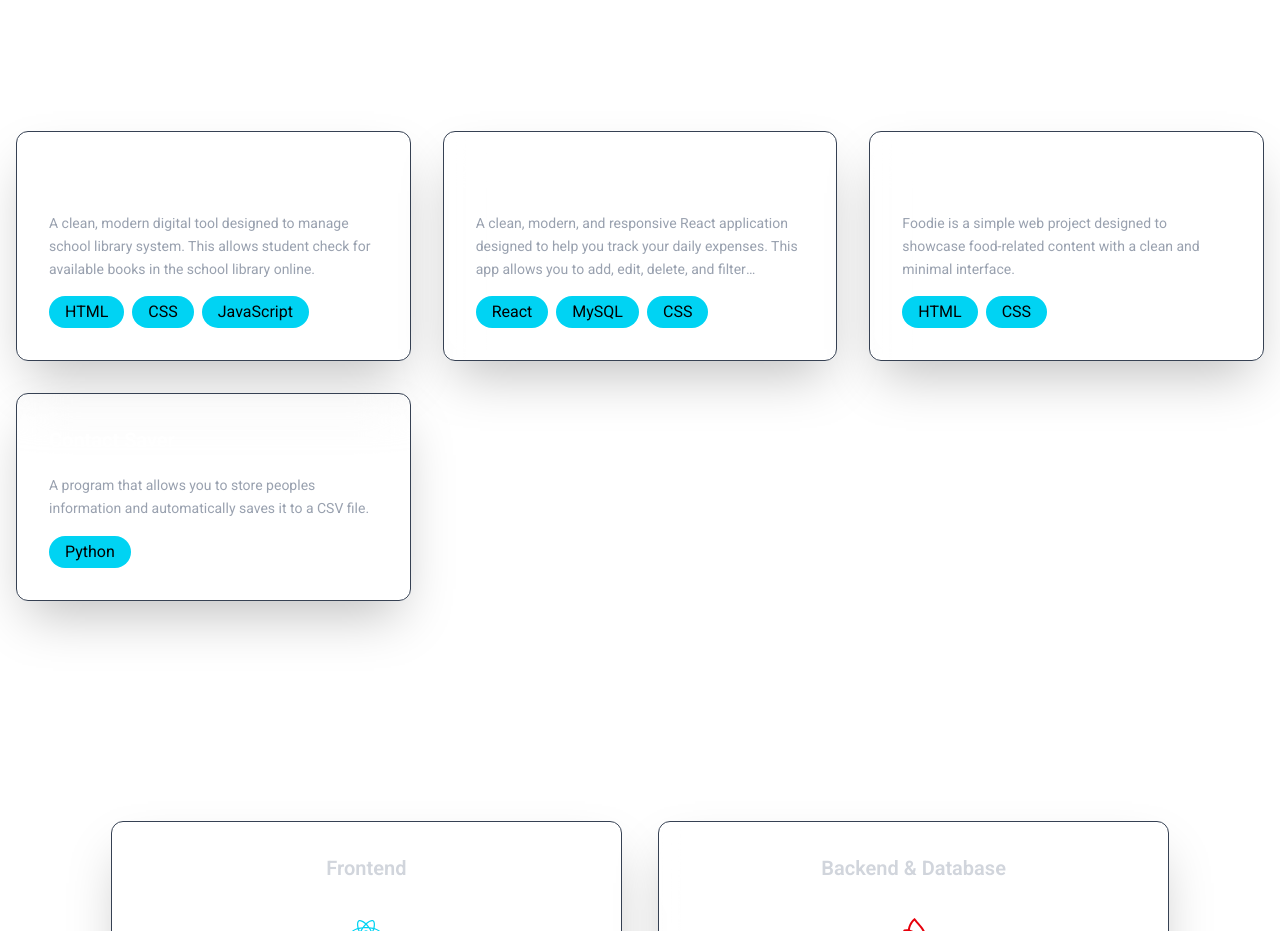
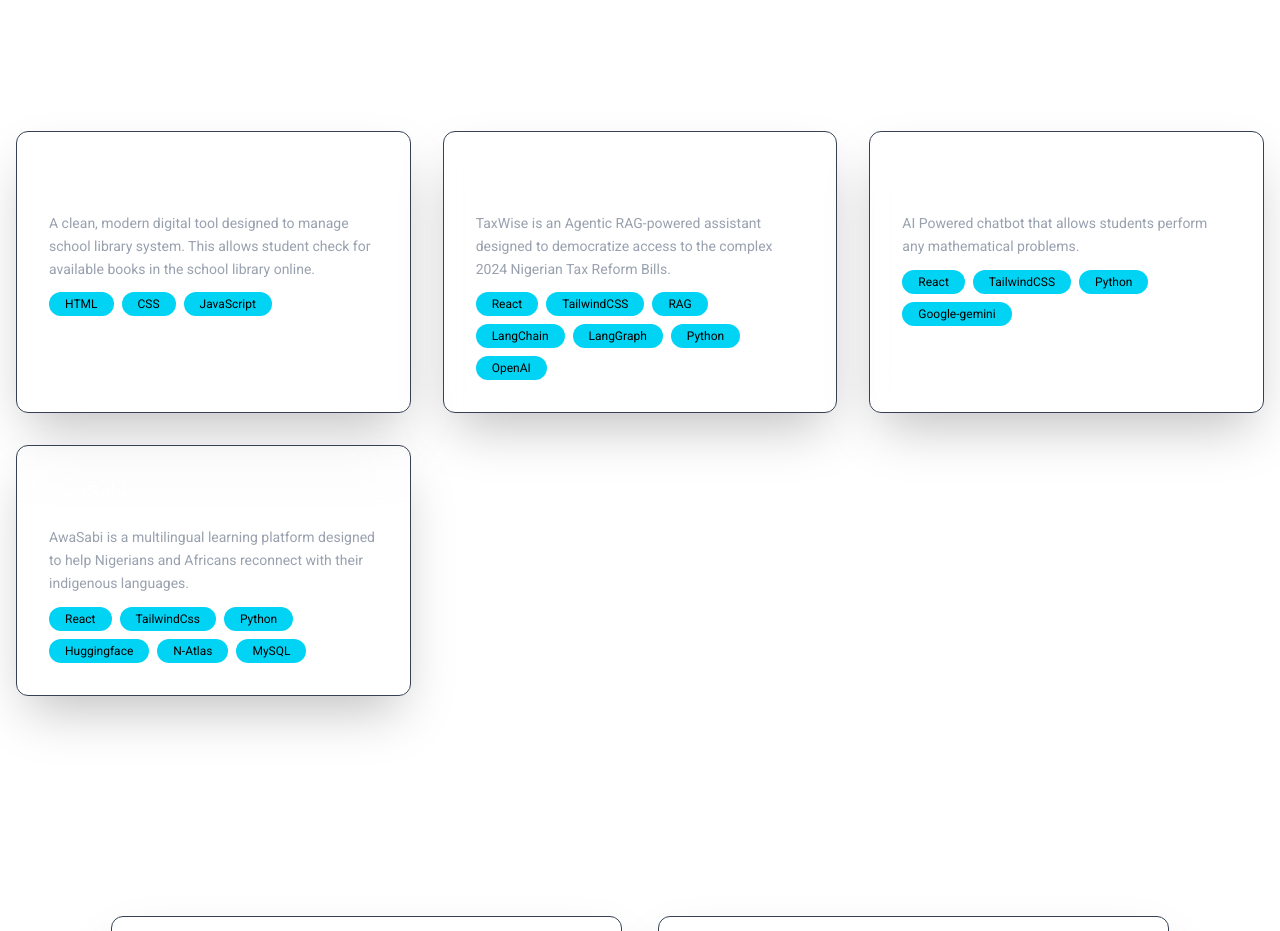
Before and after one commit to olusolasomorin/My-Portfolio, a React (Vite) app in the folder Olusola_Somorin/: page / in a window 1280 px wide. Shown: the part 1480-2411 px from the top of the page. Built offline with nearby package versions, Linux system fonts and the light colour scheme; a web font is replaced by a local one.

Commit message:
project section updated and project modal included

```diff
--- a/Olusola_Somorin/src/components/Ai.jsx
+++ b/Olusola_Somorin/src/components/Ai.jsx
@@ -66,11 +66,23 @@ function Ai() {
         }
     };
 
+    const openModal = () => {
+        setIsChatOpen(true);
+        // Prevent background scrolling when modal is open
+        document.body.style.overflow = 'hidden';
+    };
+
+    const closeModal = () => {
+        setIsChatOpen(null);
+        // Restore background scrolling
+        document.body.style.overflow = 'unset';
+    };
+
     return (
         <div>
             <div className="fixed bottom-6 right-6 z-50">
                 <button
-                onClick={() => setIsChatOpen(true)} // Always opens the modal
+                onClick={() => openModal(true)} // Always opens the modal
                 className="w-16 h-16 bg-cyan-400 hover:bg-cyan-400 rounded-full shadow-[0_0_20px_rgba(6,182,212,0.6)] flex items-center justify-center text-black transition-all hover:scale-110 active:scale-95 cursor-pointer"
                 >
                 <BotMessageSquare size={38} />
@@ -81,35 +93,35 @@ function Ai() {
             {isChatOpen && (
                 // Overlay and Centering container. Clicking here closes the modal.
                 <div
-                className="fixed inset-0 z-100 bg-black/80 backdrop-blur-sm flex items-center justify-center p-4"
-                onClick={() => setIsChatOpen(false)} // Close modal when clicking outside
+                className="fixed inset-0 z-100 bg-black/50 backdrop-blur-md flex items-center justify-center p-4"
+                onClick={closeModal} // Close modal when clicking outside
                 >
 
                     {/* Modal Content container */}
                     <div
-                        className="w-full max-w-lg bg-white/ backdrop-blur-xl border border-gray-700 rounded-xl shadow-2xl shadow-gray-500/400 flex flex-col overflow-hidden h-[90vh] md:h-[600px]
+                        className="w-full max-w-lg bg-black/50 backdrop-blur-md border border-cyan-900 rounded-xl shadow-2xl shadow-gray-500/400 flex flex-col overflow-hidden h-[90vh] md:h-[600px]
                                 animate-in zoom-in-95 fade-in duration-300"
                         // Prevent overlay click from closing the modal when clicking inside the chat box
                         onClick={(e) => e.stopPropagation()}
                     >
 
                         {/* Chat Header */}
-                        <div className="bg-white/ backdrop-blur-xl border-b border-gray-700 p-4 flex justify-between items-center shrink-0">
+                        <div className="bg-black/50 backdrop-blur-md border-b border-cyan-900 p-4 flex justify-between items-center shrink-0">
                             <div className="flex items-center gap-2">
                                 <Bot className="text-white" size={20} />
                                 <h3 className="font-bold text-cyan-400">Olusola's AI Assistant</h3>
                             </div>
                             {/* Close Button */}
                             <button
-                                onClick={() => setIsChatOpen(false)}
-                                className="text-gray-300 hover:text-white p-1 rounded-full hover:bg-cyan-700 transition-colors"
+                                onClick={closeModal}
+                                className="text-gray-300 hover:text-cyan-400 p-1 cursor-pointer rounded-full md:hover:scale-120 transition-all duration-300"
                             >
                                 <X size={18} />
                             </button>
                         </div>
 
                         {/* Chat Messages Area */}
-                        <div className="flex-1 p-4 overflow-y-auto bg-white/2 backdrop-blur-xl flex flex-col gap-3">
+                        <div className="flex-1 p-4 overflow-y-auto bg-black/50 backdrop-blur-md flex flex-col gap-3">
                             {messages.map((msg) => (
                                 <div
                                 key={msg.id}
@@ -146,7 +158,7 @@ function Ai() {
                         </div>
 
                         {/* Chat Input Area */}
-                        <form onSubmit={handleSendMessage} className="p-3 bg-white/ backdrop-blur-xl border-t border-gray-700 flex gap-2 shrink-0">
+                        <form onSubmit={handleSendMessage} className="p-3 bg-black/50 backdrop-blur-md border-t border-gray-700 flex gap-2 shrink-0">
                             <input
                                 type="text"
                                 value={chatInput}
@@ -156,7 +168,7 @@ function Ai() {
                             />
                             <button
                                 type="submit"
-                                className="bg-cyan-400 hover:bg-cyan-300 text-black p-2 rounded-lg transition-colors duration-500"
+                                className="bg-cyan-400 hover:bg-cyan-300 text-black p-2 rounded-lg transition-colors cursor-pointer duration-500"
                                 disabled={!chatInput.trim()}
                             >
                                 <Send size={18} />
--- a/Olusola_Somorin/src/components/ProjectPage.jsx
+++ b/Olusola_Somorin/src/components/ProjectPage.jsx
@@ -1,58 +1,165 @@
+import { useState } from 'react';
+import { X, Github, ExternalLink } from 'lucide-react'; // Ensure you have lucide-react installed or use standard emojis/icons
+
 function ProjectPage() {
+    const [selectedProject, setSelectedProject] = useState(null);
+
     const projectsData = [
         {
             id: 1,
             title: "Library Management System",
+            role: "Frontend",
+            image: "https://placehold.co/600x400/1e293b/06b6d4?text=Library+System",
             description: "A clean, modern digital tool designed to manage school library system. This allows student check for available books in the school library online.",
+            fullDescription: "This comprehensive system automates the borrowing process, tracks overdue books, and provides a digital catalog for students. It features an admin dashboard for librarians to manage inventory and student records efficiently.",
             tags: ["HTML", "CSS", "JavaScript"],
             link: "https://github.com/olusolasomorin/Library-Management-System"
         },
         {
             id: 2,
-            title: "Expense Tracker",
-            description: "A clean, modern, and responsive React application designed to help you track your daily expenses. This app allows you to add, edit, delete, and filter expenses, all while visualizing your spending habits with a simple and clear dashboard. All currency is formatted for Nigerian Naira (₦).",
-            tags: ["React", "MySQL", "CSS"],
-            link: "https://github.com/olusolasomorin/Expense-Tracker-with-React"
+            title: "TaxWise(AI)",
+            role: "Frontend Development & UI/UX Design",
+            image: "https://ik.imagekit.io/olusola/taxwise.jpeg",
+            description: "TaxWise is an Agentic RAG-powered assistant designed to democratize access to the complex 2024 Nigerian Tax Reform Bills.",
+            fullDescription: "As Nigeria undergoes a massive overhaul of its fiscal policies set for implementation in January 2026, this project aims to bridge the gap between dense legal documentation and public understanding using advanced RAG pipelines.",
+            tags: ["React", "TailwindCSS", "RAG", "LangChain", "LangGraph", "Python", "OpenAI"],
+            link: "https://github.com/dekpo23/Tax-Assistant"
         },
         {
             id: 3,
-            title: "Foodie Website",
-            description: "Foodie is a simple web project designed to showcase food-related content with a clean and minimal interface.",
-            tags: ["HTML", "CSS"],
-            link: "https://github.com/AjeeAI/html_project1"
+            title: "MathBot(AI)",
+            role: "Personal Project",
+            image: "https://placehold.co/600x400/1e293b/06b6d4?text=MathBot",
+            description: "AI Powered chatbot that allows students perform any mathematical problems.",
+            fullDescription: "MathBot leverages Gemini's capabilities to break down complex calculus and algebra problems into step-by-step explanations, helping students understand the 'why' behind the solution.",
+            tags: ["React", "TailwindCSS", "Python", "Google-gemini"],
+            link: "https://github.com/olusolasomorin/Mathematics-Chatbot"
         },
         {
             id: 4,
-            title: "Contact Saver",
-            description: "A program that allows you to store peoples information and automatically saves it to a CSV file.",
-            tags: ["Python"],
-            link: "https://github.com/olusolasomorin/Contact_Saver"
+            title: "AwaSabi",
+            role: "Frontend Development & UI/UX Design",
+            image: "https://ik.imagekit.io/olusola/awasbi.jpeg",
+            description: "AwaSabi is a multilingual learning platform designed to help Nigerians and Africans reconnect with their indigenous languages.",
+            fullDescription: "Using NLP and community-driven datasets, AwaSabi creates an immersive learning environment for endangered African languages, featuring interactive lessons and voice recognition practice.",
+            tags: ["React", "TailwindCss", "Python", "Huggingface", "N-Atlas", "MySQL"],
+            link: "https://github.com/AjeeAI/Awarri-hackathon"
         }
     ];
+
+    const openModal = (project) => {
+        setSelectedProject(project);
+        // Prevent background scrolling when modal is open
+        document.body.style.overflow = 'hidden';
+    };
+
+    const closeModal = () => {
+        setSelectedProject(null);
+        // Restore background scrolling
+        document.body.style.overflow = 'unset';
+    };
 
     return (
         <div className="md:flex flex-col items-center max-w-7xl mx-auto my-24 px-4">
             <h2 className="text-white text-4xl font-bold font-secondary text-center mb-12">
                 Projects
             </h2>
+
             <div className="grid w-full sm:grid-cols-2 lg:grid-cols-3 gap-8">
                 {projectsData.map((project) => (
-                    <a href={project.link} target="_blank" key={project.id} className="text-white border flex flex-col border-gray-700 bg-white/5 backdrop-blur-xl mx-auto p-8 rounded-xl shadow-2xl hover:scale-105 md:hover:scale-110 transition-all duration-800 hover:border-cyan-400 hover:text-cyan-400">
+                    // CHANGED: <a> to <div>, added onClick, removed href (link is now in modal)
+                    <div
+                        key={project.id}
+                        onClick={() => openModal(project)}
+                        className="group cursor-pointer text-white border flex flex-col border-gray-700 bg-white/5 backdrop-blur-xl mx-auto p-8 rounded-xl shadow-2xl hover:scale-105 md:hover:scale-105 transition-all duration-800 hover:border-cyan-400 hover:text-cyan-400"
+                    >
                         <div className="font-semibold text-xl mb-5">{project.title}</div>
-                        <div className="text-gray-400 text-sm grow leading-relaxed line-clamp-3 mb-4">{project.description}</div>
+                        <div className="text-gray-400 text-sm leading-relaxed line-clamp-3 mb-3">
+                            {project.description}
+                        </div>
                         <div className="flex gap-2 flex-wrap">
                             {project.tags.map((tag, index) => (
-                                <span key={index} className="bg-cyan-400 text-black px-4 py-1 rounded-4xl">
+                                <span key={index} className="bg-cyan-400 text-xs text-black px-4 py-1 rounded-3xl transition-colors duration-300 group-hover:bg-gray-200 group-hover:text-black">
                                     {tag}
                                 </span>
                             ))}
-
                         </div>
-                    </a>
+                    </div>
                 ))}
             </div>
+
+            {/* --- MODAL IMPLEMENTATION --- */}
+            {selectedProject && (
+                <div
+                    className="fixed inset-0 z-50 flex justify-center items-center p-4 bg-black/50 backdrop-blur-md"
+                    onClick={closeModal} // Close when clicking the background
+                >
+                    <div
+                        className="bg-back/50 backdrop-blur-md border border-cyan-900 w-full max-w-2xl max-h-[90vh] overflow-y-auto rounded-xl shadow-2xl relative animate-fadeIn"
+                        onClick={(e) => e.stopPropagation()} // Prevent close when clicking inside modal
+                    >
+                        {/* Modal Header */}
+                        <div className="p-6 border-b border-cyan-900 flex justify-between items-center sticky top-0 bg-black/50 backdrop-blur-md z-10">
+                            <h3 className="text-2xl font-bold text-cyan-400">{selectedProject.title}</h3>
+                            <button onClick={closeModal} className="text-gray-400 hover:text-white cursor-pointer transition-colors">
+                                <X size={24} />
+                            </button>
+                        </div>
+
+                        {/* Modal Body */}
+                        <div className="p-6 space-y-6">
+
+                            {/* Role */}
+                            <div>
+                                <span className="text-cyan-400 font-medium text-sm">My Role: </span>
+                                <span className="text-gray-300 text-sm">{selectedProject.role}</span>
+                            </div>
+
+                            {/* Image Banner */}
+                            <div className="w-full h-50 sm:h-75 bg-gray-800 rounded-lg overflow-hidden relative group">
+                                <img
+                                    src={selectedProject.image}
+                                    alt={selectedProject.title}
+                                    className="w-full h-full object-cover transition-transform duration-500 hover:scale-105"
+                                />
+                            </div>
+
+                            {/* Description */}
+                            <div>
+                                <h4 className="text-lg font-semibold text-cyan-400 mb-2">Description</h4>
+                                <p className="text-gray-300 leading-relaxed text-sm sm:text-base">
+                                    {selectedProject.fullDescription || selectedProject.description}
+                                </p>
+                            </div>
+
+                            {/* Action Button */}
+                            <a
+                                href={selectedProject.link}
+                                target="_blank"
+                                rel="noopener noreferrer"
+                                className="inline-flex items-center gap-2 bg-gray-800 hover:bg-gray-700 text-white border border-gray-600 px-6 py-2.5 rounded-lg transition-all duration-300 hover:border-cyan-400 group"
+                            >
+                                <Github size={18} className="group-hover:text-cyan-400" />
+                                <span>View on GitHub</span>
+                            </a>
+
+                            {/* Tech Stack */}
+                            <div>
+                                <h4 className="text-cyan-400 font-semibold mb-3 text-sm">Technologies Used</h4>
+                                <div className="flex flex-wrap gap-2">
+                                    {selectedProject.tags.map((tag, idx) => (
+                                        <span key={idx} className="bg-gray-800 border border-gray-700 text-gray-300 text-xs px-3 py-1 rounded-full">
+                                            {tag}
+                                        </span>
+                                    ))}
+                                </div>
+                            </div>
+                        </div>
+                    </div>
+                </div>
+            )}
         </div>
-    )
+    );
 }
 
 export default ProjectPage;
--- a/Olusola_Somorin/src/components/Skills.jsx
+++ b/Olusola_Somorin/src/components/Skills.jsx
@@ -53,7 +53,7 @@ function Skills() {
             </h2>
             <div className="grid md:grid-cols-2 gap-9">
                 {skillSections.map((skill) => (
-                    <div key={skill.title} className="text-white border-1 border-gray-700 bg-white/5 backdrop-blur-xl  mx-auto md:max-w-xl w-full p-8 rounded-xl shadow-2xl">
+                    <div key={skill.title} className="text-white border border-gray-700 bg-white/5 backdrop-blur-xl  mx-auto md:max-w-xl w-full p-8 rounded-xl shadow-2xl">
                         <div className="font-semibold text-xl mb-5 text-center text-gray-300">{skill.title}</div>
                         <div className="flex gap-4 flex-wrap justify-center">
                             {skill.skills.map((ski, index) => (
```
